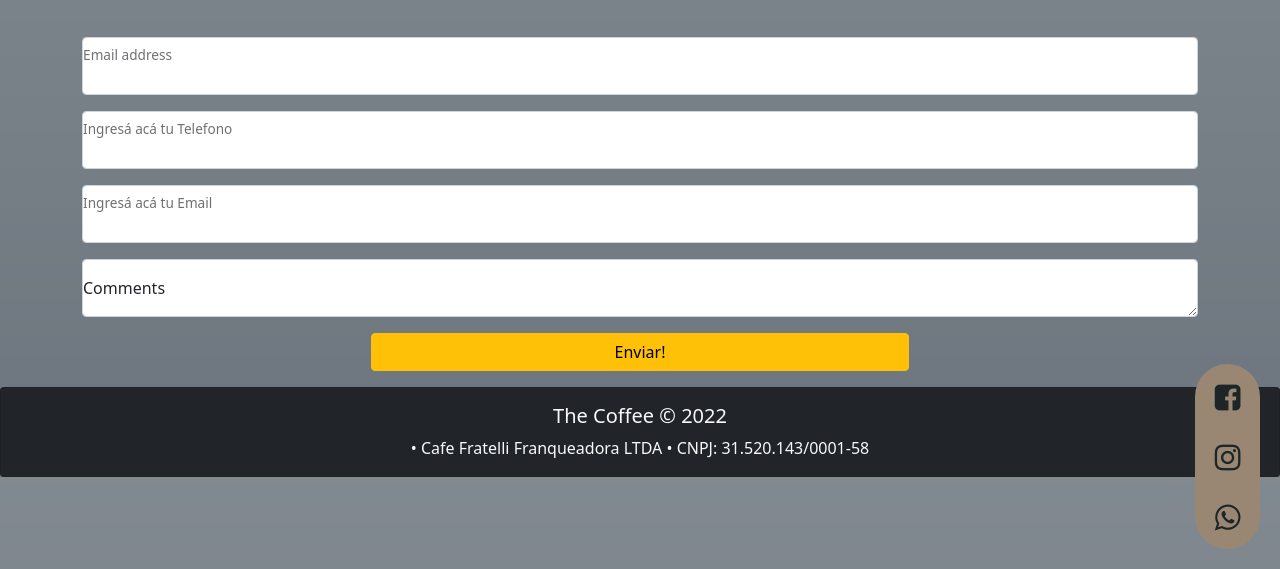
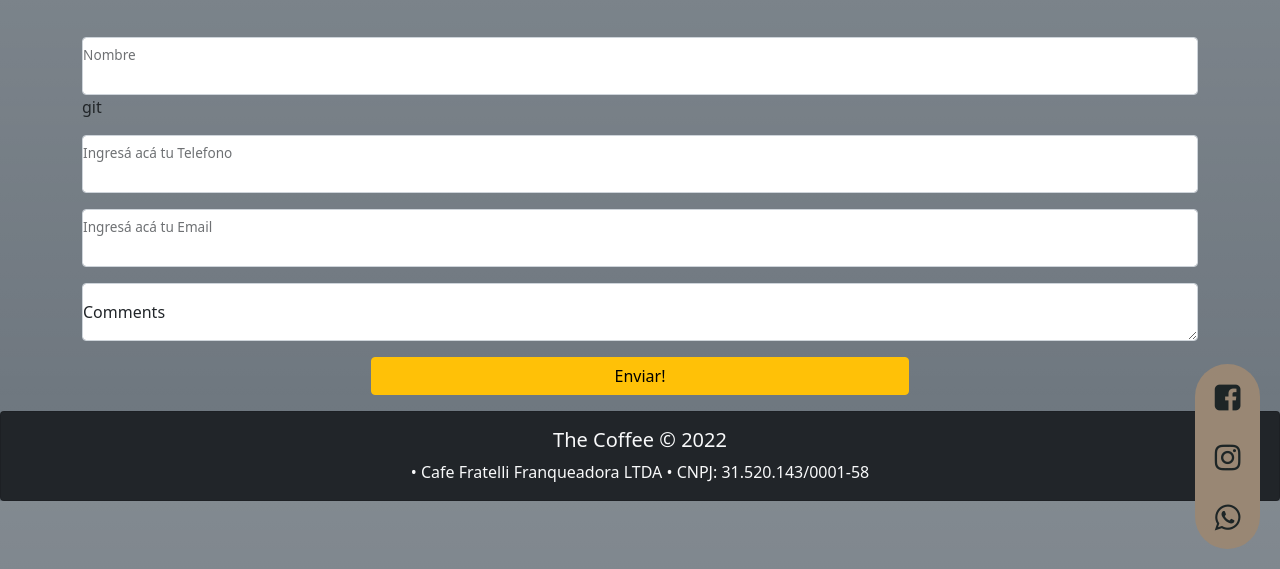
Before and after one commit to alanolsen28/thecoffe, a plain HTML site: page pages/contacto.html in a window 1280 px wide. Shown: the part 231-800 px from the top of the page. Drawn offline with nearby package versions, Linux system fonts and the light colour scheme.

Commit message:
Arreglos

```diff
--- a/pages/contacto.html
+++ b/pages/contacto.html
@@ -62,8 +62,8 @@
                 <div class="row">
 
                     <div class="form-floating mb-3">
-                        <input type="email" class="form-control" id="floatingInput">
-                        <label for="floatingPassword"><p>Email address</p></label>
+                        <input type="text" class="form-control" id="floatingInput">
+                        <label for="floatingPassword"><p>Nombre</p></label> git
                     </div>
                     <div class="form-floating mb-3">
                         <input type="number" class="form-control" id="floatingInput">
```
